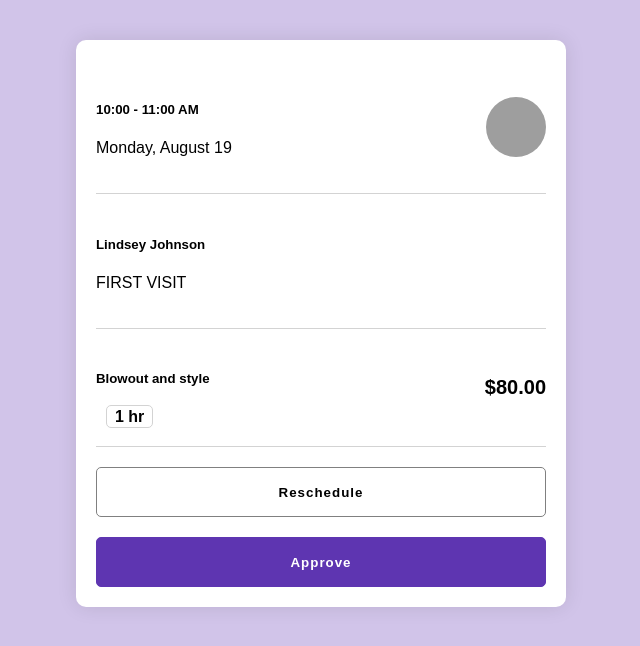
After one commit to ayshillu/mini-project, a Django app: page /appointment in a window 1280 px wide. The commit adds this page. Shown: the top 646 px of the page, without its empty margins (319-959 px from the left). Run offline with Django 5.2, Linux system fonts and the light colour scheme; grey boxes are pictures that could not be loaded.

Commit message:
10th commit

```diff
--- a/cart/models.py
+++ b/cart/models.py
@@ -8,6 +8,7 @@ class Products(models.Model):
     name = models.CharField(max_length=20, null=True)
     desc = models.CharField(max_length=100, null=True)
     price = models.IntegerField(null=True)
+    image_field = models.CharField(max_length=1000, null=True)
     quatity = models.IntegerField(null=True)
 
 class Cart(models.Model):
--- a/cart/urls.py
+++ b/cart/urls.py
@@ -1,8 +1,9 @@
 from django.urls import path
-from .views import shop, add_to_cart
+from .views import  add_to_cart, cart
 
 urlpatterns = [
-    path('shop/', shop, name='shop'),
+    # path('shop/', shop, name='shop'),
     path('add_to_cart/', add_to_cart, name='add_to_cart'),
+    path('cart/', cart, name='cart'),
     # Other URL patterns...
 ]
--- /dev/null
+++ b/login/templates/appointment.html
@@ -0,0 +1,161 @@
+<!DOCTYPE html>
+<html lang="en">
+
+<head>
+    <meta charset="UTF-8">
+    <meta name="viewport" content="width=device-width, initial-scale=1.0">
+    <title>Document</title>
+    <style>
+        /* Global Styles */
+        body {
+            color: #000;
+            font-family: Arial, sans-serif;
+            background-color: #D1C4E9;
+            margin: 0;
+            padding: 0;
+        }
+
+        .container {
+            max-width: 1200px;
+            margin: 0 auto;
+            padding: 20px;
+        }
+
+        /* Card Styles */
+        .card {
+            background-color: #fff;
+            border-radius: 10px;
+            box-shadow: 0px 0px 20px rgba(0, 0, 0, 0.1);
+            padding: 20px;
+            margin: 20px auto;
+            max-width: 450px;
+            width: 100%;
+        }
+
+        .card-strip {
+            border-bottom: 1px solid lightgray;
+            padding: 20px 0;
+            display: flex;
+            justify-content: space-between;
+            align-items: center;
+        }
+
+        img {
+            width: 60px;
+            height: 60px;
+            border-radius: 50%;
+            cursor: pointer;
+        }
+
+        .left {
+            flex: 1;
+        }
+
+        .right {
+            flex-shrink: 0;
+            display: flex;
+            align-items: center;
+        }
+
+        .right .fa {
+            margin-left: 10px;
+        }
+
+        .fa {
+            font-size: 24px;
+            color: gray;
+            cursor: pointer;
+        }
+
+        .fa-phone {
+            color: #1E88E5;
+        }
+
+        .time {
+            border: 1px solid lightgray;
+            border-radius: 5px;
+            font-weight: bold;
+            padding: 2px 8px;
+            margin-left: 10px;
+        }
+
+        .price {
+            font-size: 20px;
+            font-weight: bold;
+        }
+
+        /* Button Styles */
+        .btn {
+            height: 50px;
+            width: 100%;
+            border: none;
+            border-radius: 5px;
+            font-weight: bold;
+            letter-spacing: 1px;
+            cursor: pointer;
+            transition: all 0.3s ease;
+        }
+
+        .btn-white {
+            background-color: #fff;
+            color: #000;
+            border: 1px solid gray;
+            margin-top: 20px;
+        }
+
+        .btn-purple {
+            background-color: #5E35B1;
+            color: #fff;
+            border: 1px solid #5E35B1;
+            margin-top: 20px;
+        }
+
+        /* Button Hover Effects */
+        .btn-white:hover,
+        .btn-purple:hover {
+            background-color: #311B92;
+            color: #fff;
+        }
+    </style>
+</head>
+
+<body>
+    <div class="container">
+        <div class="card">
+            <div class="card-strip">
+                <div class="left">
+                    <h5 class="mb-1">10:00 - 11:00 AM</h5>
+                    <p class="text-muted mb-1 sm-text">Monday, August 19</p>
+                </div>
+                <div class="right">
+                    <img src="https://i.imgur.com/Mcd6HIg.jpg" alt="User Image">
+                </div>
+            </div>
+            <div class="card-strip">
+                <div class="left">
+                    <h5 class="mb-1">Lindsey Johnson</h5>
+                    <p class="text-muted mb-1 sm-text">FIRST VISIT</p>
+                </div>
+                <div class="right">
+                    <div class="fa fa-comment-o"></div>
+                    <div class="fa fa-phone"></div>
+                </div>
+            </div>
+            <div class="card-strip">
+                <div class="left">
+                    <h5 class="mb-1 text-muted">Blowout and style</h5>
+                    <span class="time">1 hr</span>
+                </div>
+                <div class="right">
+                    <p class="mb-0 price"><strong class="text-muted">$80.00</strong></p>
+                </div>
+            </div>
+            <div class="row justify-content-between mx-2 px-3">
+                <button class="btn btn-white">Reschedule</button>
+                <button class="btn btn-purple">Approve</button>
+            </div>
+        </div>
+    </div>
+</body>
+
+</html>
--- a/login/templates/services.html
+++ b/login/templates/services.html
@@ -382,13 +382,13 @@
                         <div class="advisor_thumb"><img src="{% static 'ppic14.jpg' %}" alt="">
                         </div>
                         <div class="single_advisor_details_info">
-                            <h6>Evelyn</h6>
+                            <h6><a href="appointment">Amelia</a></h6>
                             <p class="designation">Henna</p>
                         </div>
                     </div>
                 </div>
 
-                <div class="col-12 col-sm-6 col-lg-3">
+                <div class="col-12 col-sm-6 col-lg-3" hr>
                     <div class="single_advisor_profile wow fadeInUp" data-wow-delay="0.4s"
                         style="visibility: visible; animation-delay: 0.4s; animation-name: fadeInUp;">
 
--- a/login/urls.py
+++ b/login/urls.py
@@ -17,9 +17,10 @@ urlpatterns = [
     path('editprofile', views.editprofile, name='editprofile'),
     path('chatprofile', views.chatprofile , name="chatprofile"),
     path('shop', views.shop , name="shop"),
-    path('cart', views.cart , name="cart"),
+    # path('cart', views.cart , name="cart"),
     path('thankyou', views.thankyou , name="thankyou"),
     path('checkout', views.checkout , name="checkout"),
     path('homelogout', views.homelogout , name="homelogout"),
+    path('appointment', views.appointment , name="appointment"),
 
 ]
--- a/login/views.py
+++ b/login/views.py
@@ -38,11 +38,9 @@ def signup(request):
 
 def signin(request):
 
-
-
     if request.method == 'POST':
         username = request.POST['username']
-        pass1 = request.POST['pass1']
+        pass1 = request.POST['password']
 
         user = authenticate(username=username, password=pass1)
 
@@ -66,6 +64,9 @@ def signout(request):
 
 def about(request):
     return render(request, 'about.html')
+
+def appointment(request):
+    return render(request, 'appointment.html')
 
 def profile(request):
     me = request.user
@@ -145,31 +146,10 @@ def shop(request):
     }
     return render(request, 'shop.html', context)
 
-def add_to_cart(request):
-    if request.method == 'POST':
-        product_id = request.POST.get('product_id')
-        product = Products.objects.get(pk=product_id)
-        user = request.user
-        # Check if the user has a cart
-        if hasattr(user, 'cart'):
-            cart = user.cart
-        else:
-            # If user does not have a cart, create one
-            cart = Cart.objects.create(user=user)
-
-        # Check if the product is already in the cart
-        cart_item, created = CartItem.objects.get_or_create(cart=cart, product=product)
-
-        # If the product is already in the cart, increase the quantity
-        if not created:
-            cart_item.quantity += 1
-            cart_item.save()
-
-    return redirect('cart')
 
 
-def cart(request):
-      return render(request, 'cart.html')
+# def cart(request):
+#       return render(request, 'cart.html')
 
 def thankyoupage(request):
       return render(request, 'thankyoupage.html')
```
Also changed, not shown: cart/views.py (+10 -17 lines), login/static/cart.js (+47 -19 lines), login/templates/cart.html (+9 -8 lines), login/templates/gg.html (+18 -0 lines), login/templates/shop.html (+10 -10 lines), login/templates/signin.html (+9 -11 lines), cart/migrations/0003_products_image_field.py (added), db.sqlite3.
